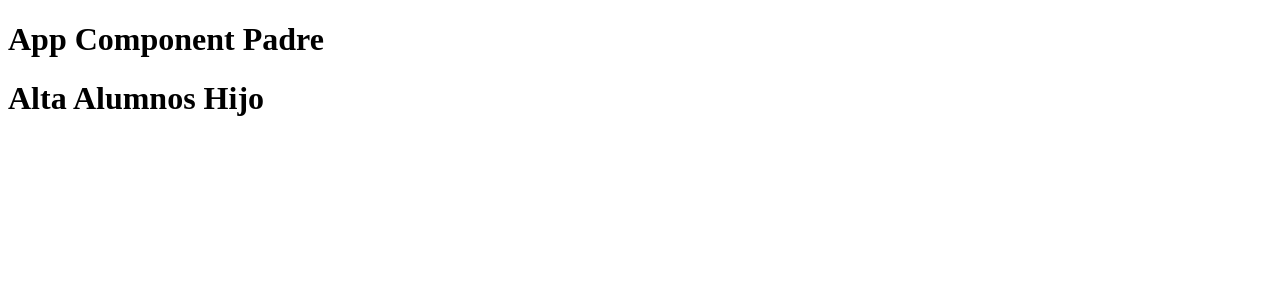
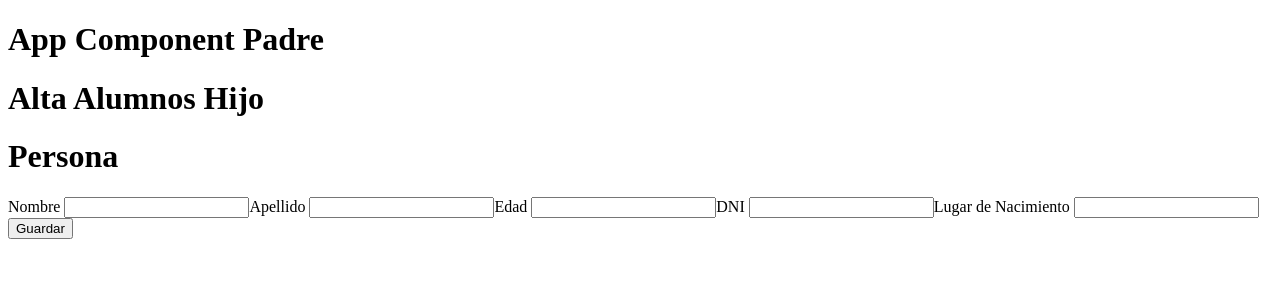
Before and after one commit to luisparadawagner-gmail-com/tp-maxi, an Angular app: page / in a window 1280 px wide. Shown: the top 300 px of the page. Built offline with nearby package versions, Linux system fonts and the light colour scheme.

Commit message:
Se sube ejemplos de formularios

```diff
--- a/src/app/app.component.html
+++ b/src/app/app.component.html
@@ -1,6 +1,7 @@
 
 <h1>App Component Padre</h1>
 <app-alta-alumnos></app-alta-alumnos>
+<app-reactive-persona></app-reactive-persona>
 
 
 <router-outlet></router-outlet>
--- /dev/null
+++ b/src/app/formularios/reactivos/persona.component.html
@@ -0,0 +1,24 @@
+<h1>Persona</h1>
+
+<form [formGroup]="personaForm" (ngSubmit)="guardarPersona()">
+    <label>Nombre
+        <input type="text" formControlName="nombre">
+    </label>
+    <label>Apellido
+        <input type="text" formControlName="apellido">
+    </label>
+    <label>Edad
+        <input type="number" formControlName="edad">
+    </label>
+    <label>DNI
+        <input type="number" formControlName="dni">
+    </label>
+    <label>Lugar de Nacimiento
+        <input type="text" formControlName="lugardenacimiento">
+    </label>
+
+
+    <button type="submit" >Guardar</button>
+
+
+</form>
--- /dev/null
+++ b/src/app/formularios/reactivos/persona.component.ts
@@ -0,0 +1,25 @@
+import { Component } from '@angular/core';
+import { FormControl, FormGroup } from '@angular/forms';
+
+@Component({
+	selector: 'app-reactive-persona',
+	templateUrl: './persona.component.html'
+})
+export class PersonaComponent {
+
+
+    personaForm = new FormGroup({
+        nombre: new FormControl(''),
+        apellido: new FormControl(''),
+        edad: new FormControl(''),
+        dni: new FormControl(''),
+        lugardenacimiento: new FormControl('')
+
+    });
+
+    guardarPersona() {
+        debugger;
+        this.personaForm.value;
+        console.warn(this.personaForm.value)
+    }
+}
```
Also changed, not shown: src/app/app.module.ts (+8 -2 lines).
